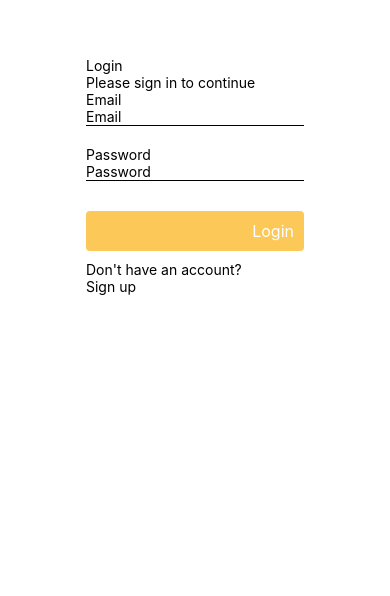
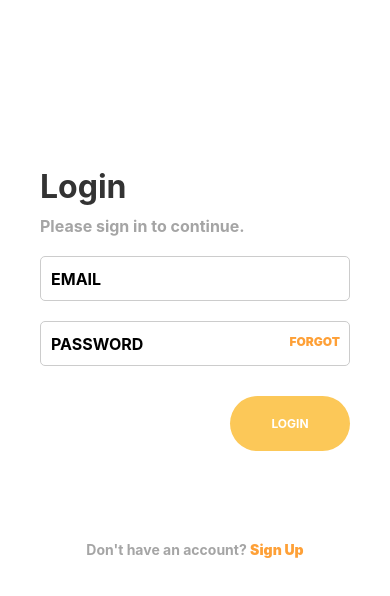
Before and after one commit to xtinabru/React-native-auth, a React Native app: screen / in a window 390 px wide. Shown: the part 246-842 px from the top of the page. Built offline with nearby package versions, Linux system fonts and the light colour scheme.

Commit message:
Make the basic Login structure2

```diff
--- a/App.tsx
+++ b/App.tsx
@@ -8,7 +8,7 @@ import LoginView from './layouts/LoginView';
 export default function App() {
   return (
     <View style={styles.container}>
-    <LoginView title="Login" subtitle="Please sign in to continue"/>
+    <LoginView title="Login" subtitle="Please sign in to continue."/>
 
     </View>
   );
@@ -18,7 +18,6 @@ const styles = StyleSheet.create({
   container: {
     flex: 1,
     backgroundColor: '#fff',
-    alignItems: 'center',
-    justifyContent: 'center',
+
   },
 });
--- a/layouts/AuthButton.tsx
+++ b/layouts/AuthButton.tsx
@@ -1,33 +1,41 @@
-import { Text, TouchableOpacity, ButtonProps, StyleSheet } from 'react-native'
-import React from 'react'
+import { Text, TouchableOpacity, StyleSheet } from 'react-native';
+import React from 'react';
 
-interface LoginProps{
+interface ButtonProps {
   title: string;
   onPress: () => void;
 }
 
-
-const AuthButton = ({title, onPress}: ButtonProps) => {
+const AuthButton = ({ title, onPress }: ButtonProps) => {
   return (
-    <TouchableOpacity style={styles.button} onPress={onPress}>
+    <TouchableOpacity
+  style={styles.button}
+  onPress={() => {
+    console.log('Button pressed');
+    onPress();
+  }}
+>
       <Text style={styles.buttonText}>{title}</Text>
     </TouchableOpacity>
-  )
-}
+  );
+};
 
 const styles = StyleSheet.create({
   button: {
+    alignSelf: 'flex-end',
     backgroundColor: '#fcc858',
-    padding: 10,
-    borderRadius: 4,
-    alignItems: 'flex-end',
+    padding: 20,
+    borderRadius: 40,
+    width: 120,
     marginVertical: 10,
   },
   buttonText: {
     color: '#fff',
-    fontSize: 16,
+    fontSize: 12,
+    alignSelf: 'center',
+    textTransform: 'uppercase',
+    fontWeight: 'bold',
   },
+});
 
-})
-
-export default AuthButton
+export default AuthButton;
--- /dev/null
+++ b/layouts/AuthInpput.tsx
@@ -0,0 +1,60 @@
+import React, { useState } from "react";
+import { TextInput, StyleSheet, Text, TouchableOpacity, View } from "react-native";
+
+interface AuthInputProps {
+  placeholder: string;
+  secureTextEntry?: boolean;
+  onForgotPassword?: () => void;
+}
+
+const AuthInput = ({ placeholder, secureTextEntry, onForgotPassword }: AuthInputProps) => {
+  return (
+    <View style={styles.inputContainer}>
+
+      <TextInput
+        placeholder={placeholder.toUpperCase()}
+        secureTextEntry={secureTextEntry}
+        style={[styles.input, { textTransform: 'uppercase', fontWeight: 'bold' }]}
+      />
+
+      {/* Condition if the placeholder == "Password" */}
+      {placeholder === "Password" && (
+        <TouchableOpacity onPress={onForgotPassword} style={styles.forgotContainer}>
+          <Text style={styles.forgotText}>Forgot</Text>
+        </TouchableOpacity>
+      )}
+    </View>
+  );
+};
+
+const styles = StyleSheet.create({
+  inputContainer: {
+    position: 'relative', // to fix the link inside the input
+    marginBottom: 20,
+  },
+  input: {
+    height: 45,
+    borderColor: '#ccc',
+    borderWidth: 1,
+    borderRadius: 5,
+    paddingLeft: 10,
+    paddingRight: 60,
+    fontSize: 16,
+    backgroundColor: '#fff',
+  },
+  forgotContainer: {
+    position: 'absolute',
+    right: 10,
+    top: '50%',
+    transform: [{ translateY: -10 }], // put in the mid
+  },
+  forgotText: {
+    fontSize: 12,
+    color: '#fea037',
+    fontWeight: '900',
+    textTransform: 'uppercase',
+    flexWrap: 'wrap'
+  },
+});
+
+export default AuthInput;
--- a/layouts/LoginView.tsx
+++ b/layouts/LoginView.tsx
@@ -4,10 +4,10 @@
 // · A clickable text for signup if user has no user account.
 // · A clickable text for password retrieval if user has forgotten password. Print to console when click happens here.
 
-
 import React from "react";
-import { View, Text, TextInput, TouchableOpacity } from "react-native";
+import { View, Text, StyleSheet } from "react-native";
 import AuthButton from "./AuthButton";
+import AuthInput from "./AuthInpput";
 
 interface LoginProps {
   title: string;
@@ -20,27 +20,74 @@ const LoginView = ({ title, subtitle }: LoginProps) => {
     console.log('Login button pressed');
   };
 
+  const handleSignUpPress = () => {
+    console.log('Sign Up link pressed');
+  };
+
   return (
-    <View>
-      <Text>{title}</Text>
-      <Text>{subtitle}</Text>
+    <View style={styles.container}>
+      <Text style={styles.title}>{title}</Text>
+      <Text style={styles.subtitle}>{subtitle}</Text>
 
-      <Text>Email</Text>
-      <TextInput placeholder="Email" style={{ borderBottomWidth: 1, marginBottom: 20 }} />
+      <AuthInput placeholder="Email" />
+      <AuthInput placeholder="Password" secureTextEntry />
 
-      <Text>Password</Text>
-      <TextInput placeholder="Password" secureTextEntry style={{ borderBottomWidth: 1, marginBottom: 20 }} />
+      <AuthButton title="Login" onPress={handleLoginPress} />
 
-     <AuthButton title="Login" onPress={handleLoginPress}></AuthButton>
-
-
-
-      <Text>Don't have an account?</Text>
-      <TouchableOpacity>
-        <Text>Sign up</Text>
-      </TouchableOpacity>
+      <View style={styles.footer}>
+        <Text style={styles.text}>Don't have an account? </Text>
+        <Text style={styles.link} onPress={handleSignUpPress}>Sign Up</Text>
+      </View>
     </View>
   );
 };
 
+const styles = StyleSheet.create({
+  container: {
+    flex: 1,
+    justifyContent: 'flex-end',
+    backgroundColor: '#fff',
+    alignContent: 'center',
+    padding: 40,
+    marginBottom: 0
+  },
+  title: {
+    fontSize: 32,
+    fontWeight: 'bold',
+    color: '#333',
+    marginBottom: 0,
+    alignSelf: 'flex-start',
+  },
+  subtitle: {
+    fontSize: 16,
+    fontWeight: '700',
+    color: '#a5a5a5',
+    marginTop: 10,
+    marginBottom: 20,
+    alignSelf: 'flex-start',
+  },
+  button: {
+    justifyContent: 'flex-end',
+    backgroundColor: '#fea037',
+    borderRadius: 40,
+    padding: 15,
+  },
+  footer: {
+    flexDirection: 'row',
+    alignItems: 'center',
+    alignSelf: 'center',
+    marginTop: 80,
+  },
+  text: {
+    fontSize: 14,
+    color: '#a5a5a5',
+    fontWeight: '700',
+  },
+  link: {
+    fontSize: 14,
+    color: '#fea037',
+    fontWeight: '900',
+  },
+});
+
 export default LoginView;
--- a/package.json
+++ b/package.json
@@ -12,7 +12,9 @@
     "expo": "52.0.33",
     "expo-status-bar": "~2.0.1",
     "react": "18.3.1",
-    "react-native": "0.76.7"
+    "react-native": "0.76.7",
+    "react-native-linear-gradient": "^2.8.3",
+    "react-native-vector-icons": "^10.2.0"
   },
   "devDependencies": {
     "@babel/core": "^7.25.2",
```
Also changed, not shown: 1 other file (tests, documents, lock files or other folders).
